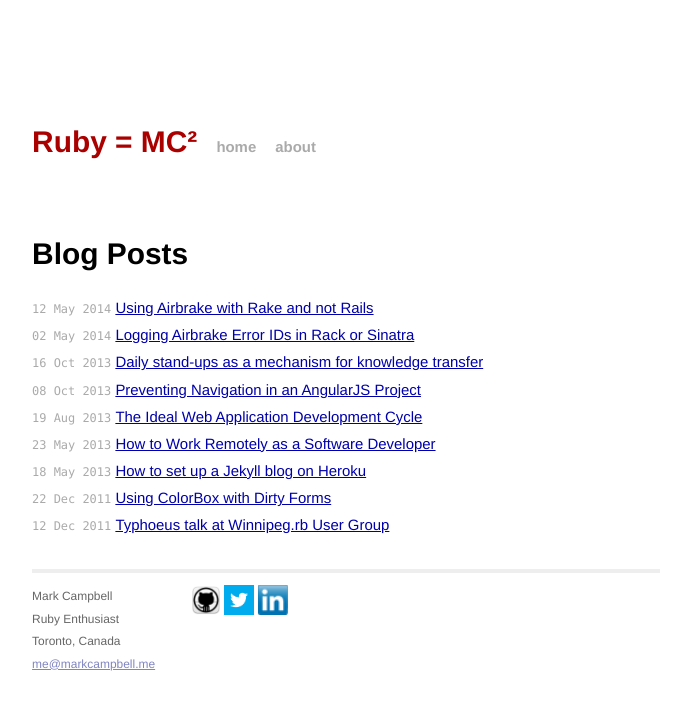
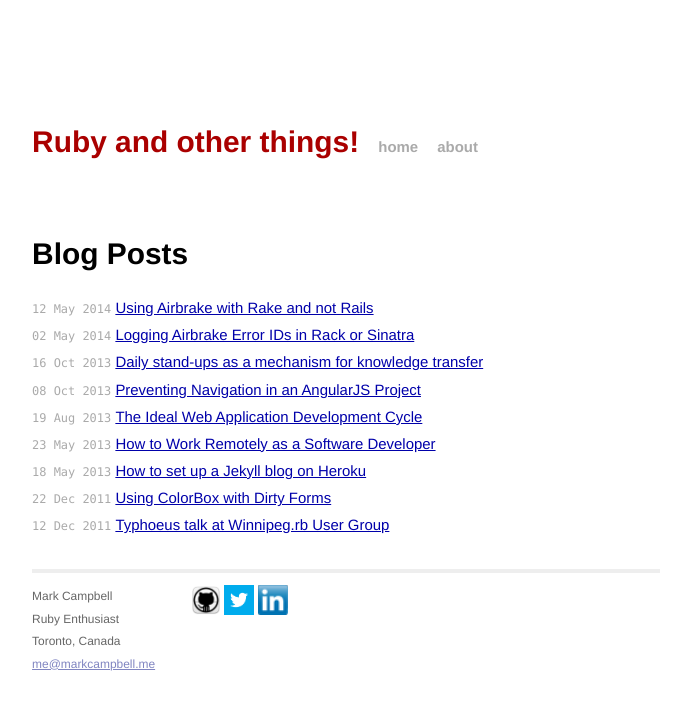
Before and after one commit to Nitrodist/markcampbell.me, a Jekyll site: the page built from index.html, in a window 1280 px wide. Shown: the top 710 px of the page, without its empty margins (294-985 px from the left). Built offline with Jekyll 4.4.1, drawn with Linux system fonts in a browser that asks for light colours.

Commit message:
Update the header to read 'Ruby and other things!'

```diff
--- a/_config.yml
+++ b/_config.yml
@@ -1,4 +1,4 @@
-name: Ruby = MC²
+name: Ruby and other things!
 pygments: true
 exclude: ["vendor", "Gemfile", "Gemfile.lock", "Procfile", "README.md", '404.html']
 markdown: kramdown
```
